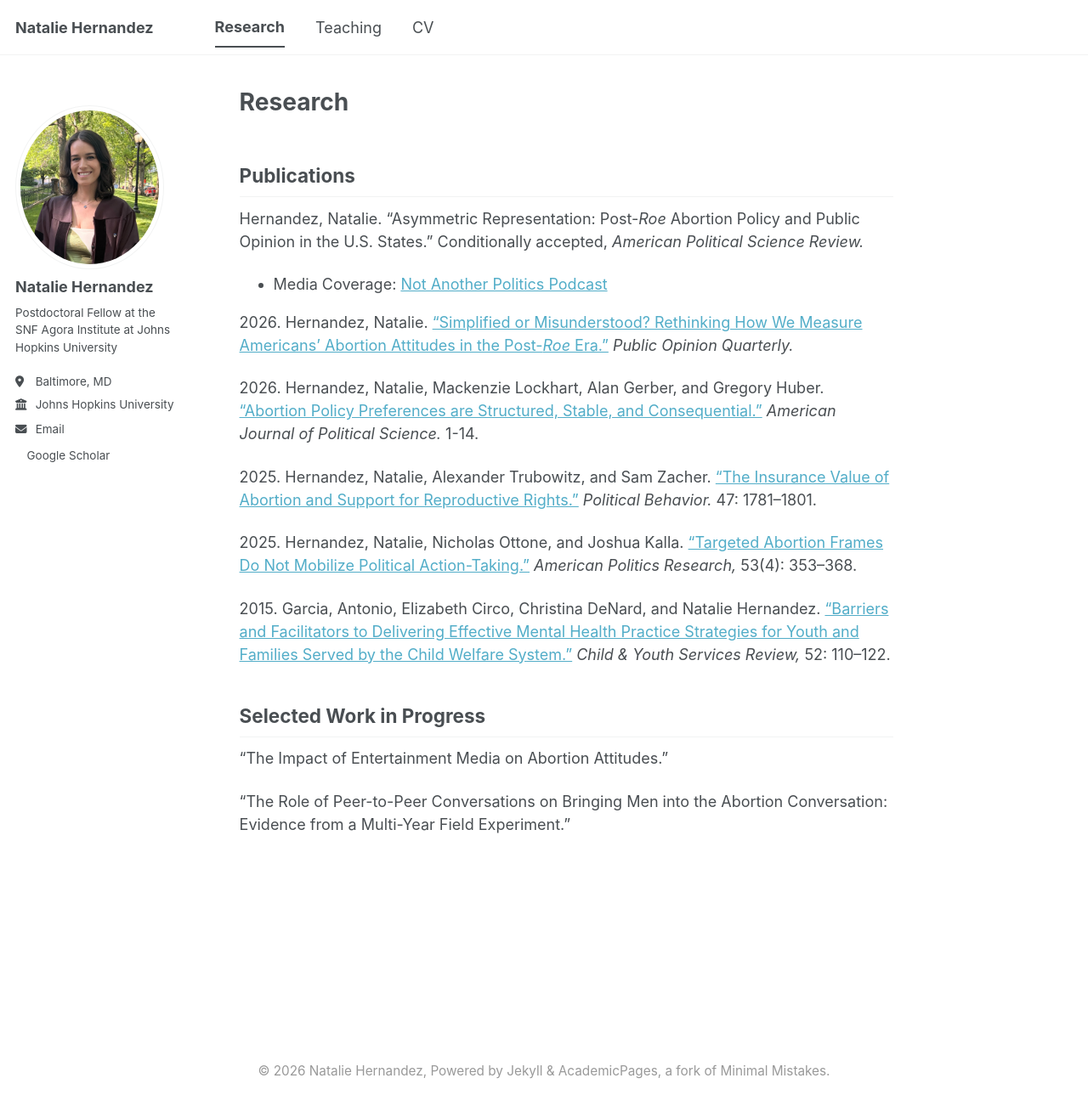
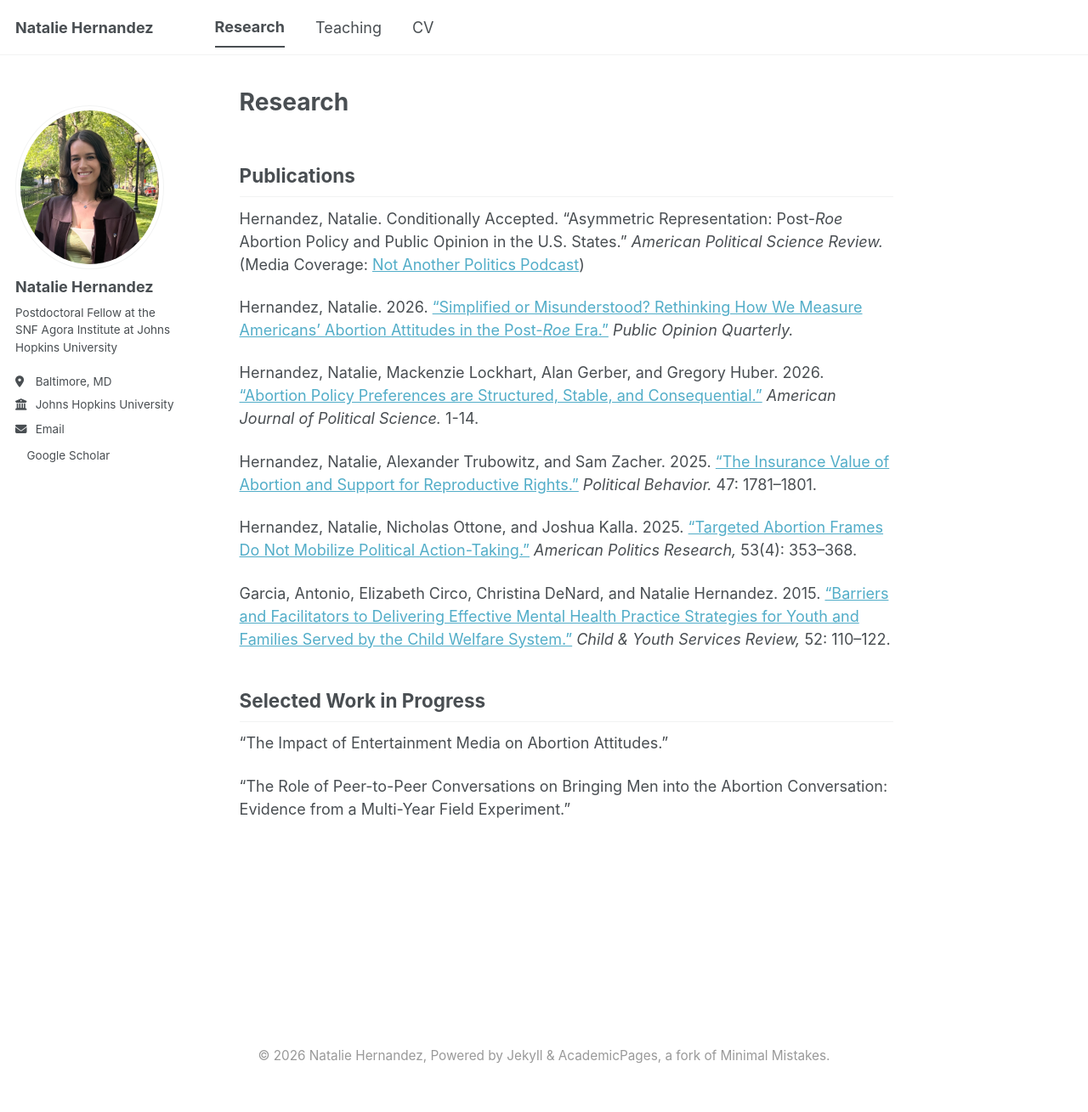
Before and after one commit to nataliehdez11/nataliehdez11.github.io, a Jekyll site: the page built from _pages/research.md, in a window 1280 px wide and 1327 px high. Shown: the top 1309 px of the window at 85% size. Built offline with Jekyll 4.4.1, drawn with Linux system fonts in a browser that asks for light colours; a style sheet for code colours, icons or effects is not loaded.

```diff
--- a/_pages/research.md
+++ b/_pages/research.md
@@ -6,22 +6,21 @@ author_profile: true
 
 ## Publications
 
-Hernandez, Natalie. "Asymmetric Representation: Post-*Roe* Abortion Policy and Public Opinion in the U.S. States." Conditionally accepted, *American Political Science Review.*
-* Media Coverage: [Not Another Politics Podcast](https://open.spotify.com/episode/1hAYCy82XA0S948iKFktaC?si=61-9uBrZSw622sQS404ryA&nd=1&dlsi=58966413403e4fa4)
+Hernandez, Natalie. Conditionally Accepted. "Asymmetric Representation: Post-*Roe* Abortion Policy and Public Opinion in the U.S. States." *American Political Science Review.* (Media Coverage: [Not Another Politics Podcast](https://open.spotify.com/episode/1hAYCy82XA0S948iKFktaC?si=61-9uBrZSw622sQS404ryA&nd=1&dlsi=58966413403e4fa4))
 
-2026\. Hernandez, Natalie. ["Simplified or Misunderstood? Rethinking How We Measure Americans' Abortion Attitudes in the Post-*Roe* Era."](https://academic.oup.com/poq/advance-article/doi/10.1093/poq/nfag050/8712744) *Public Opinion Quarterly.*
+Hernandez, Natalie. 2026. ["Simplified or Misunderstood? Rethinking How We Measure Americans' Abortion Attitudes in the Post-*Roe* Era."](https://academic.oup.com/poq/advance-article/doi/10.1093/poq/nfag050/8712744) *Public Opinion Quarterly.*
 
 
-2026\. Hernandez, Natalie, Mackenzie Lockhart, Alan Gerber, and Gregory Huber. ["Abortion Policy Preferences are Structured, Stable, and Consequential."](https://onlinelibrary.wiley.com/doi/10.1111/ajps.70036) *American Journal of Political Science.* 1-14.
+Hernandez, Natalie, Mackenzie Lockhart, Alan Gerber, and Gregory Huber. 2026. ["Abortion Policy Preferences are Structured, Stable, and Consequential."](https://onlinelibrary.wiley.com/doi/10.1111/ajps.70036) *American Journal of Political Science.* 1-14.
 
 
-2025\. Hernandez, Natalie, Alexander Trubowitz, and Sam Zacher. ["The Insurance Value of Abortion and Support for Reproductive Rights."](https://link.springer.com/article/10.1007/s11109-025-10011-z) *Political Behavior.* 47: 1781–1801.
+Hernandez, Natalie, Alexander Trubowitz, and Sam Zacher. 2025. ["The Insurance Value of Abortion and Support for Reproductive Rights."](https://link.springer.com/article/10.1007/s11109-025-10011-z) *Political Behavior.* 47: 1781–1801.
 
 
-2025\. Hernandez, Natalie, Nicholas Ottone, and Joshua Kalla. ["Targeted Abortion Frames Do Not Mobilize Political Action-Taking."](https://journals.sagepub.com/doi/10.1177/1532673X251324137?__cf_chl_f_tk=XMH5ii3jc7CEZSJEfSLTFilL9m.sPuy_FJKPVJFDNx4-1782938380-1.0.1.1-5DVQyj0ESqBvOGblPDA0FeOM9IlaIWqYTDAy_IovtkE) *American Politics Research,* 53(4): 353–368.
+Hernandez, Natalie, Nicholas Ottone, and Joshua Kalla. 2025. ["Targeted Abortion Frames Do Not Mobilize Political Action-Taking."](https://journals.sagepub.com/doi/10.1177/1532673X251324137?__cf_chl_f_tk=XMH5ii3jc7CEZSJEfSLTFilL9m.sPuy_FJKPVJFDNx4-1782938380-1.0.1.1-5DVQyj0ESqBvOGblPDA0FeOM9IlaIWqYTDAy_IovtkE) *American Politics Research,* 53(4): 353–368.
 
 
-2015\. Garcia, Antonio, Elizabeth Circo, Christina DeNard, and Natalie Hernandez. ["Barriers and Facilitators to Delivering Effective Mental Health Practice Strategies for Youth and Families Served by the Child Welfare System."](https://www.sciencedirect.com/science/article/abs/pii/S0190740915000912?casa_token=xJ4IZDv5iHsAAAAA:r0tMZY5rpMLRBqoEt6jjf_Qqm-ImXxOAOO4bwkLi4yIgtlvkInH18Sv3QWUjGK1K3sy4l7GASkk) *Child & Youth Services Review,* 52: 110–122.
+Garcia, Antonio, Elizabeth Circo, Christina DeNard, and Natalie Hernandez. 2015. ["Barriers and Facilitators to Delivering Effective Mental Health Practice Strategies for Youth and Families Served by the Child Welfare System."](https://www.sciencedirect.com/science/article/abs/pii/S0190740915000912?casa_token=xJ4IZDv5iHsAAAAA:r0tMZY5rpMLRBqoEt6jjf_Qqm-ImXxOAOO4bwkLi4yIgtlvkInH18Sv3QWUjGK1K3sy4l7GASkk) *Child & Youth Services Review,* 52: 110–122.
 
 ## Selected Work in Progress
 
```
